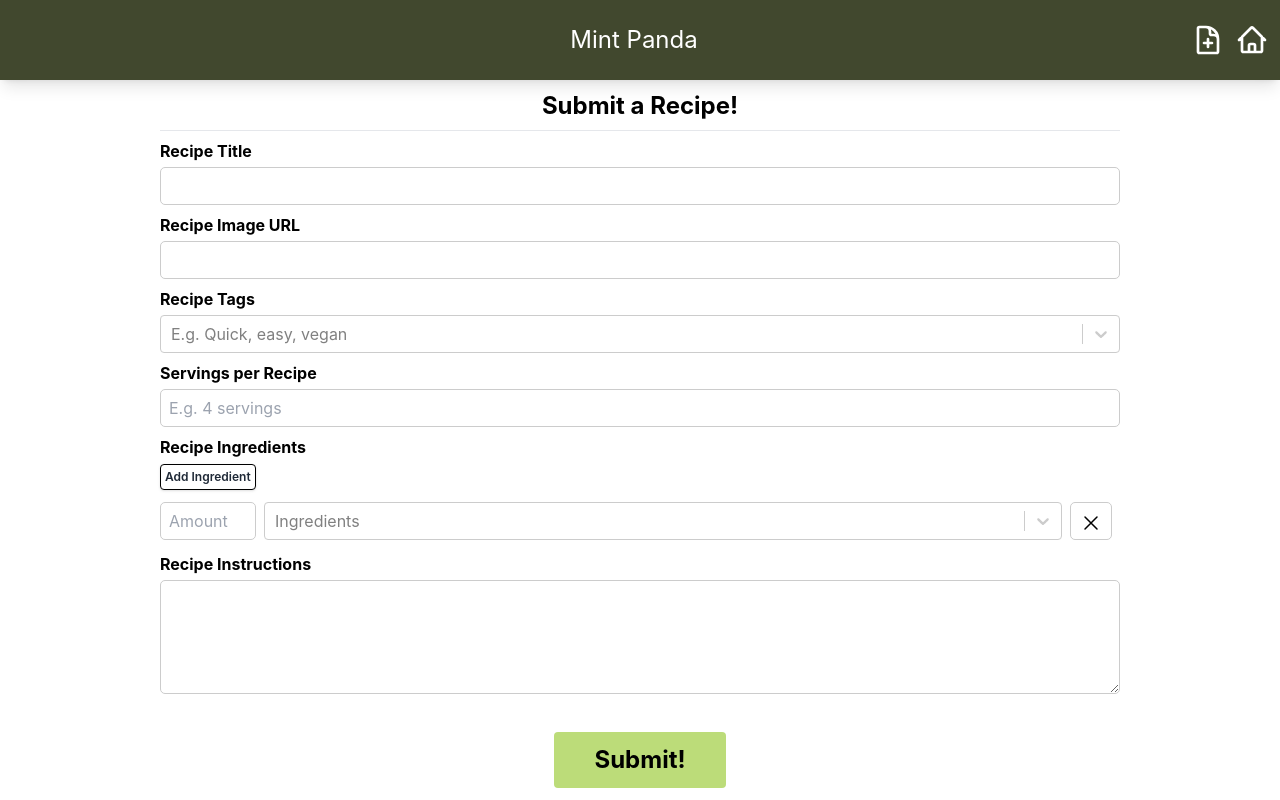
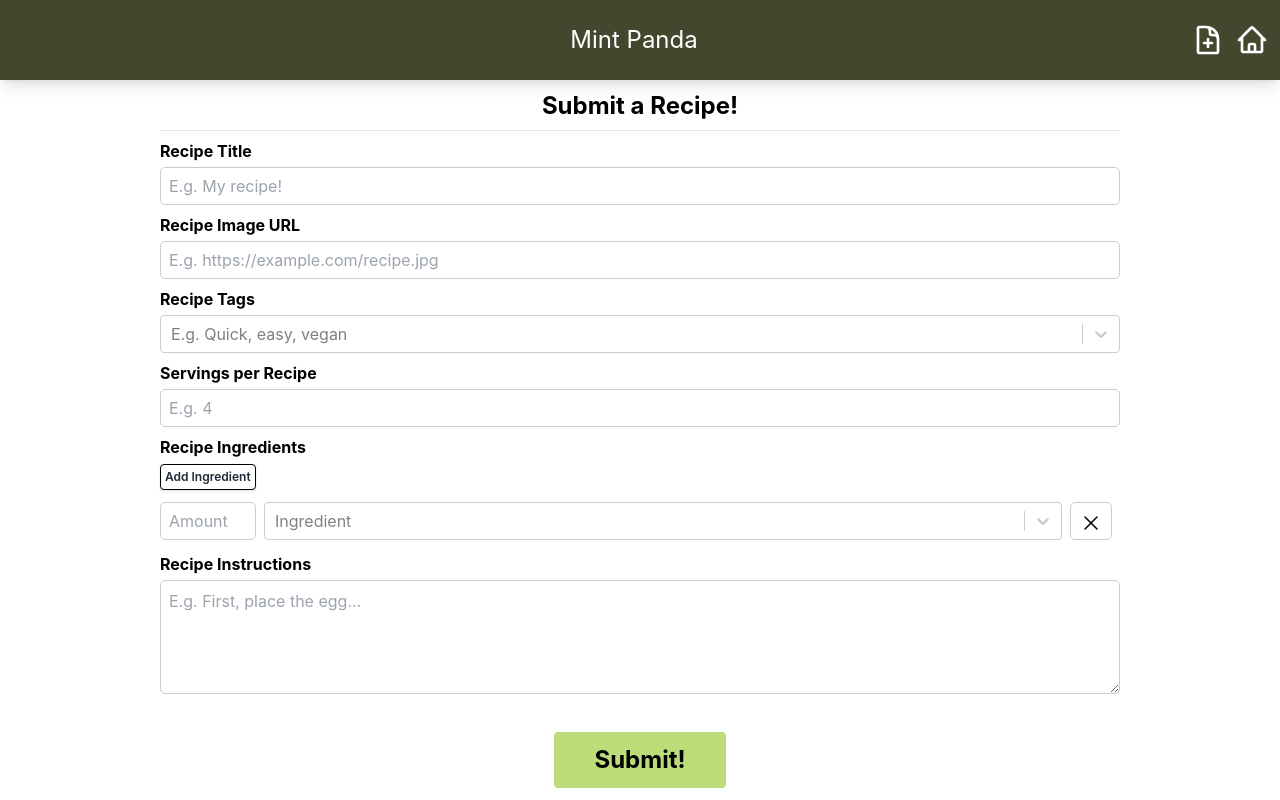
Before and after one commit to Hack-Weekly/mint-panda-recipe-app, a React (Vite) app in the folder frontend/: page /mint-panda-recipe-app/recipe/new in a window 1280 px wide. Built offline with nearby package versions, Linux system fonts and the light colour scheme; no server answers.

Commit message:
added placeholders

```diff
--- a/frontend/src/components/recipe/RecipeForm.tsx
+++ b/frontend/src/components/recipe/RecipeForm.tsx
@@ -76,12 +76,12 @@ const RecipeForm = ({ ingredientsData, tagsData, errorMessage }: IngredientList
         <div className="mb-2">
           <label className="block mb-1 font-bold">Recipe Title</label>
           {errorMessage?.title && <p className="text-sm text-red-500">{errorMessage?.title}</p>}
-          <input className="w-full px-2 input-field" type="text" id="recipeTitle" name="title" />
+          <input className="w-full px-2 input-field" type="text" id="recipeTitle" name="title" placeholder="E.g. My recipe!" />
         </div>
         <div className="mb-2">
           <label className="block mb-1 font-bold">Recipe Image URL</label>
           {errorMessage?.imageUrl && <p className="text-sm text-red-500">{errorMessage?.imageUrl}</p>}
-          <input className="w-full px-2 input-field" type="text" id="recipeImage" name="imageurl" />
+          <input className="w-full px-2 input-field" type="text" id="recipeImage" name="imageurl" placeholder="E.g. https://example.com/recipe.jpg" />
         </div>
         <div className="mb-2">
           <label className="block mb-1 font-bold">Recipe Tags</label>
@@ -97,7 +97,7 @@ const RecipeForm = ({ ingredientsData, tagsData, errorMessage }: IngredientList
         <div className="mb-2">
           <label className="block mb-1 font-bold">Servings per Recipe</label>
           {errorMessage?.serving && <p className="text-sm text-red-500">{errorMessage?.serving}</p>}
-          <input className="w-full px-2 input-field" type="number" id="serving" placeholder="E.g. 4 servings" name="serving" />
+          <input className="w-full px-2 input-field" type="number" id="serving" placeholder="E.g. 4" name="serving" />
         </div>
         <div className="mb-2">
           <label className="block mb-1 font-bold">
@@ -127,7 +127,7 @@ const RecipeForm = ({ ingredientsData, tagsData, errorMessage }: IngredientList
                   <CreatableSelect
                     isClearable
                     options={ingredients}
-                    placeholder="Ingredients"
+                    placeholder="Ingredient"
                     name="ingredients"
                     onChange={option => handleIngredientsInputChange(index, {
                       name: "ingredients",
@@ -150,7 +150,7 @@ const RecipeForm = ({ ingredientsData, tagsData, errorMessage }: IngredientList
         <div className="mb-8">
           <label className="block mb-1 font-bold">Recipe Instructions</label>
           {errorMessage?.instruction && <p className="text-sm text-red-500">{errorMessage?.instruction}</p>}
-          <textarea className="h-2/3 p-2 w-full input-box" id="recipeInstruction" rows={4} name="instruction"></textarea>
+          <textarea className="h-2/3 p-2 w-full input-box" id="recipeInstruction" rows={4} name="instruction" placeholder="E.g. First, place the egg..."></textarea>
         </div>
         <div className="flex justify-center">
           <button className="bg-[#BCDC79] hover:bg-[#A9C66C] text-black text-2xl font-bold py-3 px-10 rounded focus:outline-none focus:shadow-outline" type="submit">
```
